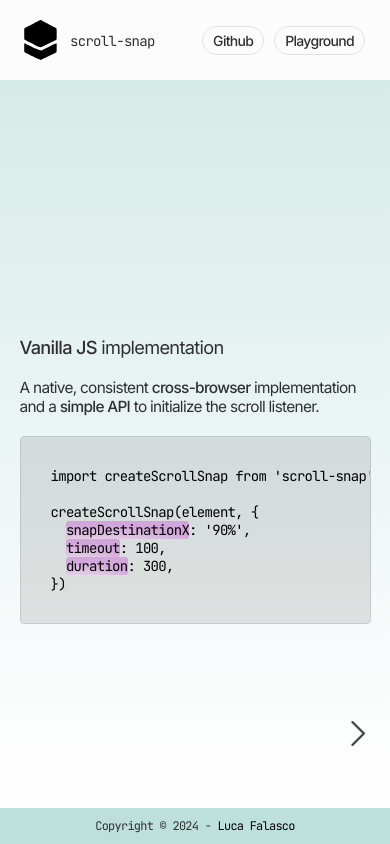
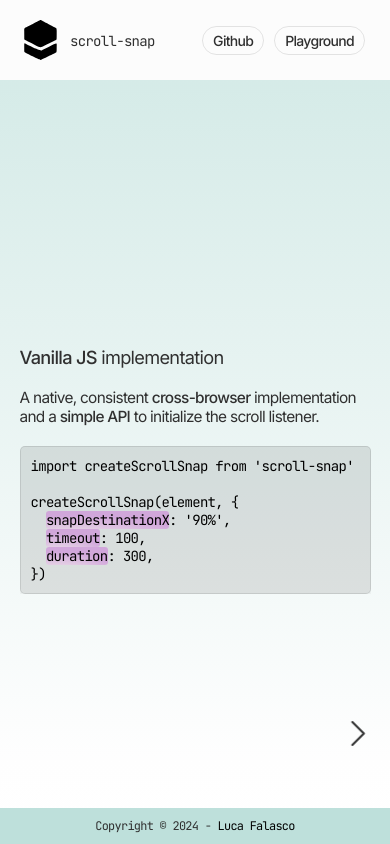
Before and after one commit to lucafalasco/scroll-snap, a website built with webpack: page docs/index.html in a window 390 px wide. Built offline with nearby package versions, Linux system fonts and the light colour scheme; a script that the page names is missing.

Commit message:
style: adjust padding for container-content and snippet code for improved layout

```diff
--- a/docs/style.css
+++ b/docs/style.css
@@ -346,6 +346,7 @@ code b {
   }
   .container-content {
     width: 100%;
+    padding-top: 0;
   }
   .container-inner {
     flex-direction: column;
@@ -357,6 +358,9 @@ code b {
     position: absolute;
     bottom: 0;
     padding: 10px 0;
+  }
+  .snippet code {
+    padding: 10px;
   }
 }
 @media screen and (max-width: 350px) {
```
